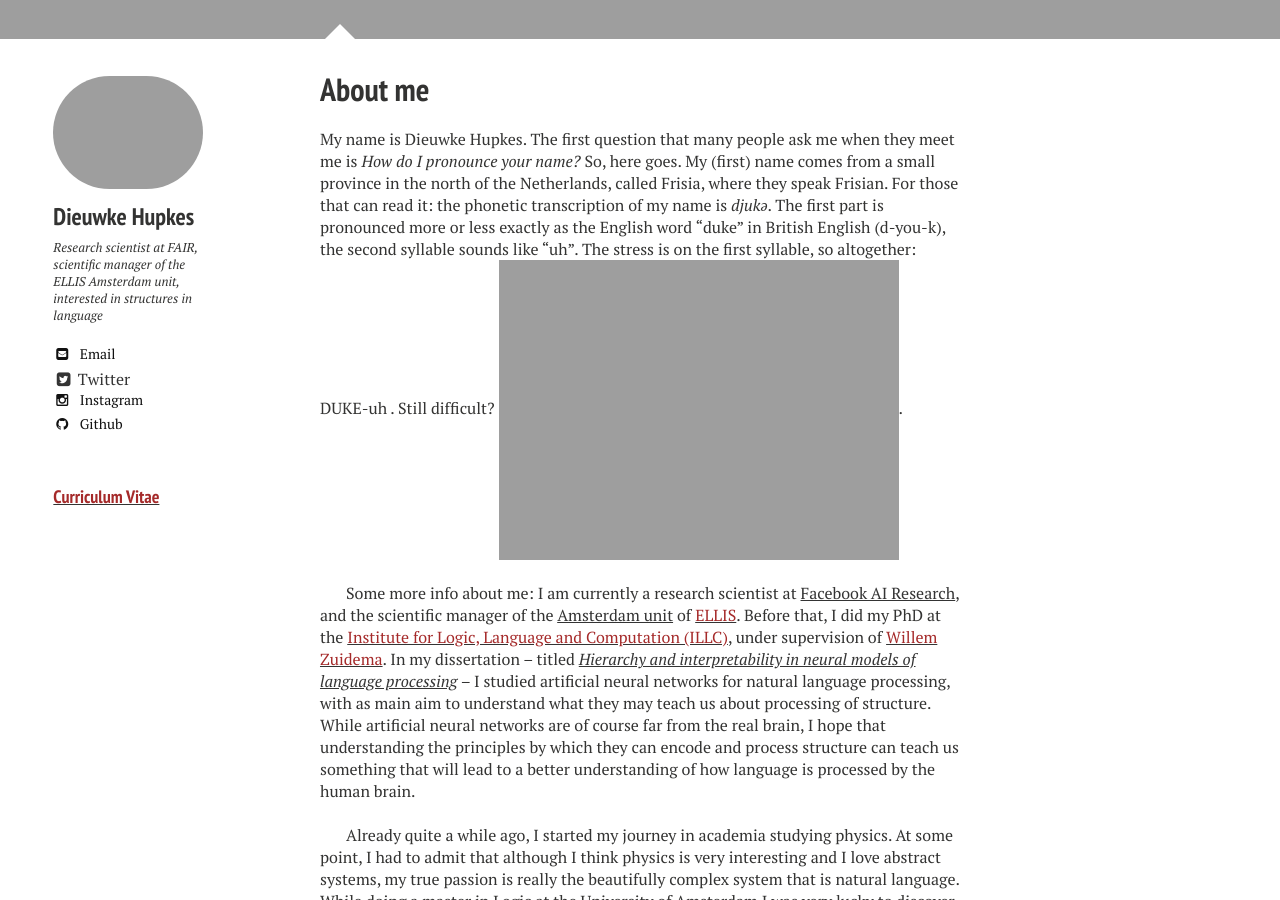
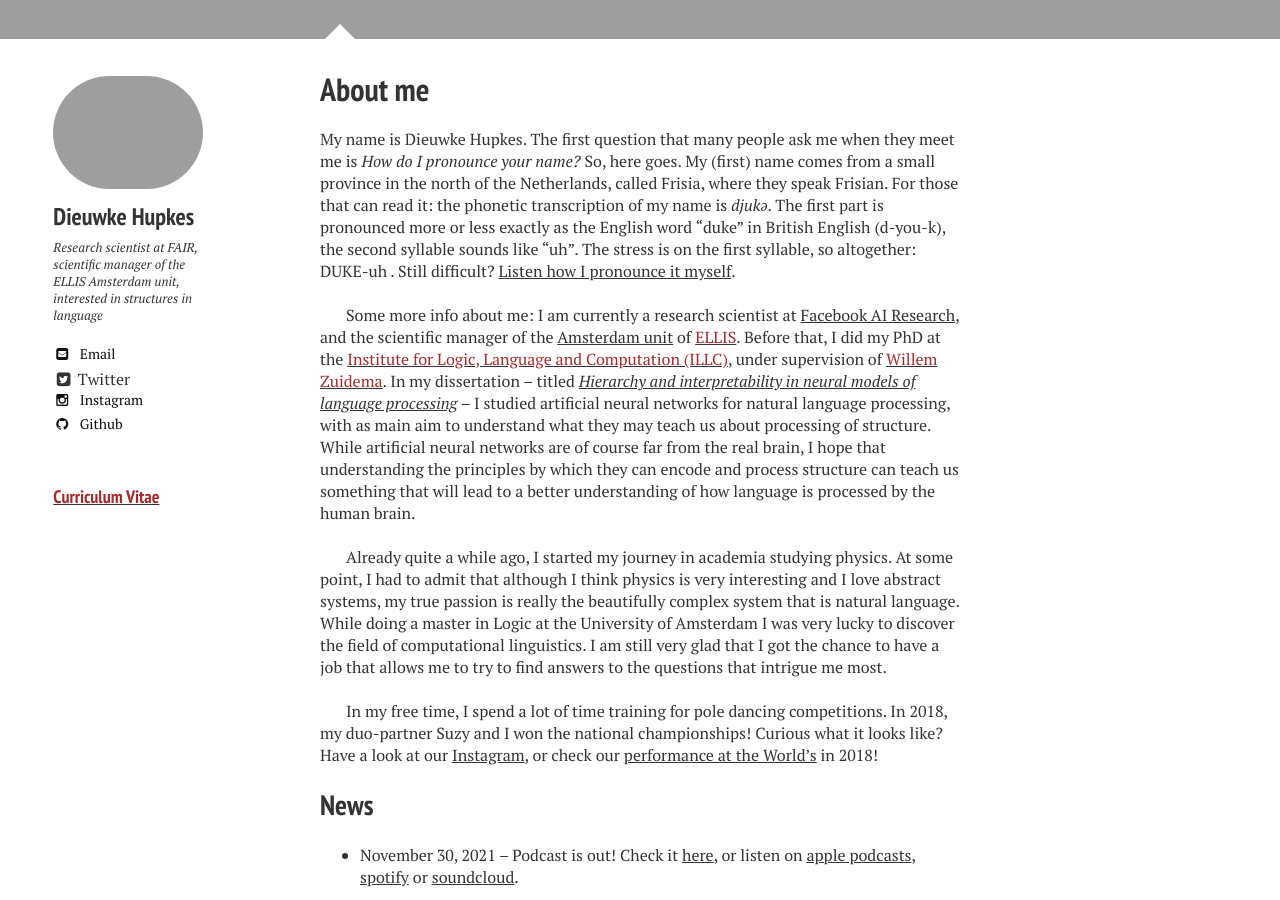
Before and after one commit to dieuwkehupkes/dieuwkehupkes.github.io, a Jekyll site: the page built from index.md, in a window 1280 px wide and 900 px high, scrolled down 1005 px. Built offline with Jekyll 4.4.1, drawn with Linux system fonts in a browser that asks for light colours; nearby versions of some CDN libraries; part of the change alters nothing that is shown.

Commit message:
Remove exclamation mark in linking

```diff
--- a/index.md
+++ b/index.md
@@ -14,7 +14,7 @@ The first question that many people ask me when they meet me is _How do I pronou
 For those that can read it: the phonetic transcription of my name is *djukǝ*.
 The first part is pronounced more or less exactly as the English word "duke" in British English (d-you-k), the second syllable sounds like "uh".
 The stress is on the first syllable, so altogether: DUKE-uh .
-Still difficult? ![Listen here how I pronounce it myself](https://dieuwkehupkes.nl/audio/DieuwkeHupkes.mp3).<br><br>
+Still difficult? [Listen how I pronounce it myself](https://dieuwkehupkes.nl/audio/DieuwkeHupkes.mp3).<br><br>
 
 Some more info about me: I am currently a  research scientist at <a href="https://ai.facebook.com/" target="_blank">Facebook AI Research</a>, and the scientific manager of the <a href="https://ivi.fnwi.uva.nl/ellis/" target="_blank">Amsterdam unit</a> of <a href="https://ellis.eu/" target="_blank"><font color="brown">ELLIS</font></a>.
 Before that, I did my PhD at the <a href="https:/illc.uva.nl" target="_blank"><font color="brown">Institute for Logic, Language and Computation (ILLC)</font></a>, under supervision of <a href="https://staff.fnwi.uva.nl/w.zuidema/" target="_blank"><font color="brown">Willem Zuidema</font></a>.
```
